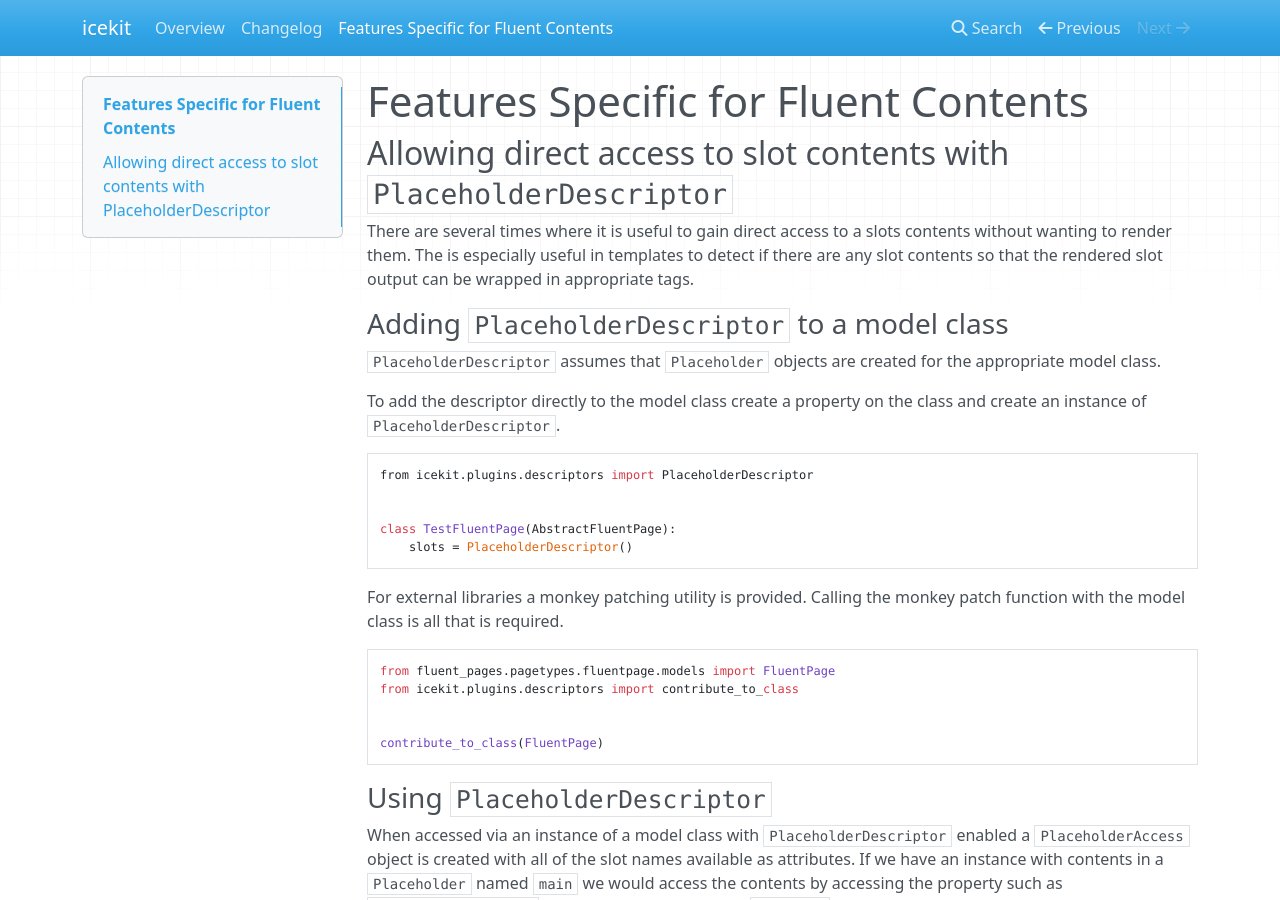
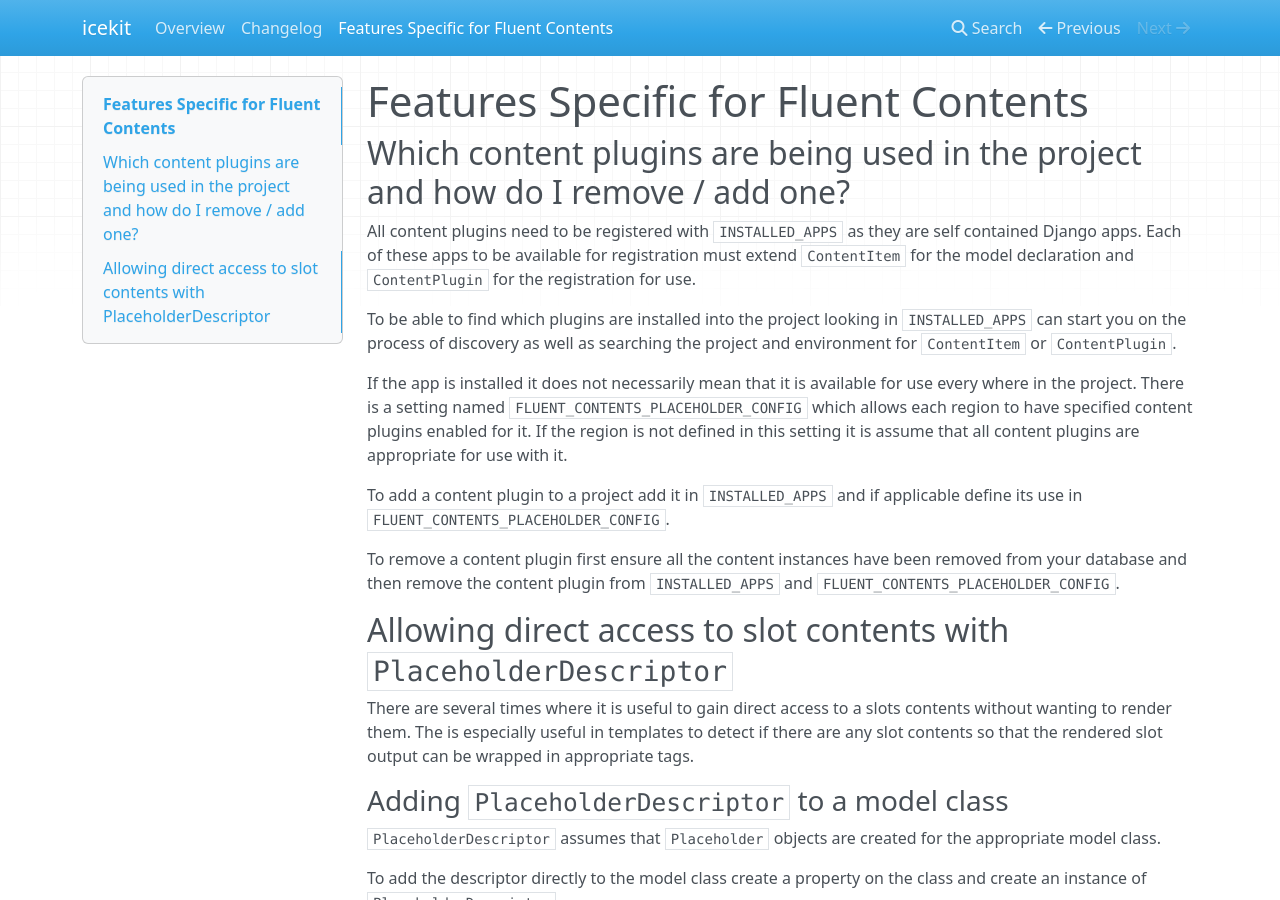
Before and after one commit to ic-labs/django-icekit, an MkDocs documentation site: the page built from docs/fluent_contents.md, in a window 1280 px wide and 900 px high. Built offline with MkDocs 1.6.1, drawn with Linux system fonts in a browser that asks for light colours; nearby versions of some CDN libraries.

Commit message:
Write some docs.

```diff
--- a/docs/fluent_contents.md
+++ b/docs/fluent_contents.md
@@ -1,4 +1,26 @@
 # Features Specific for Fluent Contents
+
+## Which content plugins are being used in the project and how do I remove / add one?
+
+All content plugins need to be registered with `INSTALLED_APPS` as they are self contained Django
+apps. Each of these apps to be available for registration must extend `ContentItem` for the model
+declaration and `ContentPlugin` for the registration for use.
+
+To be able to find which plugins are installed into the project looking in `INSTALLED_APPS` can
+start you on the process of discovery as well as searching the project and environment for
+`ContentItem` or `ContentPlugin`.
+
+If the app is installed it does not necessarily mean that it is available for use every where in
+the project. There is a setting named `FLUENT_CONTENTS_PLACEHOLDER_CONFIG` which allows each region
+to have specified content plugins enabled for it. If the region is not defined in this setting it is
+assume that all content plugins are appropriate for use with it.
+
+To add a content plugin to a project add it in `INSTALLED_APPS` and if applicable define its use in
+`FLUENT_CONTENTS_PLACEHOLDER_CONFIG`.
+
+To remove a content plugin first ensure all the content instances have been removed from your
+database and then remove the content plugin from `INSTALLED_APPS` and
+`FLUENT_CONTENTS_PLACEHOLDER_CONFIG`.
 
 ## Allowing direct access to slot contents with `PlaceholderDescriptor`
 
```
